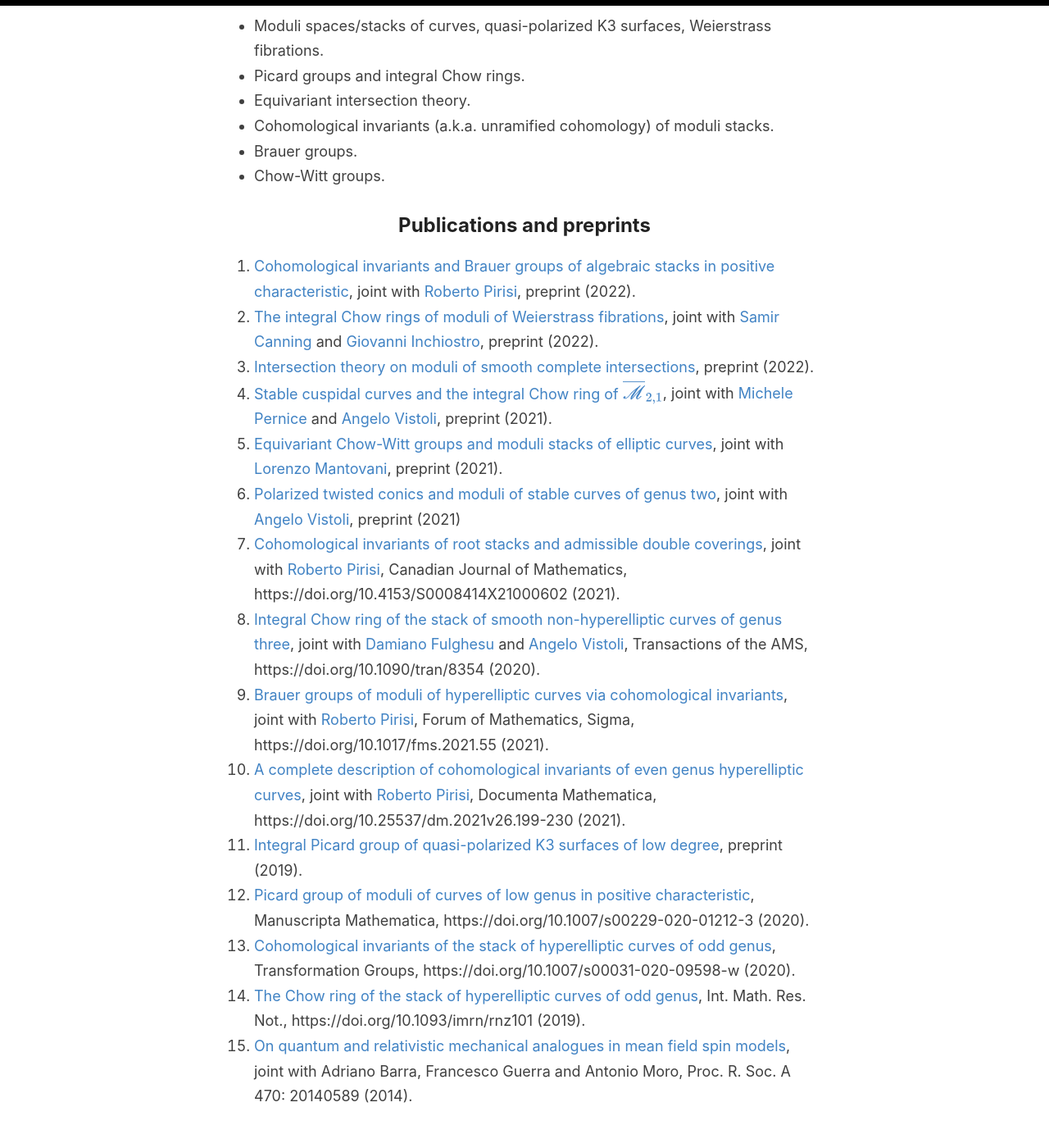
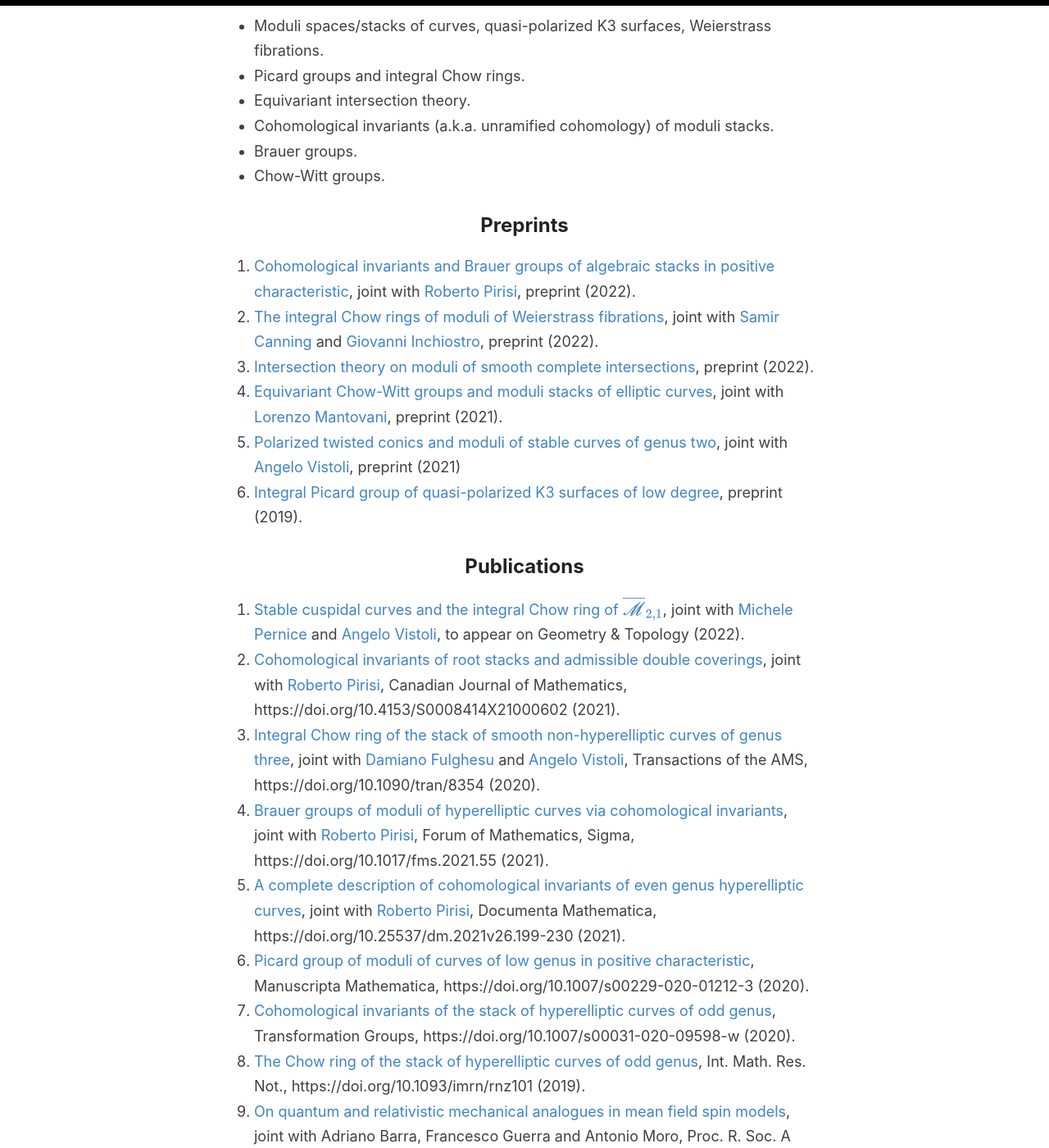
Before and after one commit to anddil/anddil.github.io, a Jekyll site: the page built from _pages/research.md, in a window 1280 px wide and 1400 px high, scrolled down 576 px. Shown: the whole window at 82% size. Built offline with Jekyll 4.4.1, drawn with Linux system fonts in a browser that asks for light colours.

Commit message:
Update research.md

```diff
--- a/_pages/research.md
+++ b/_pages/research.md
@@ -37,20 +37,22 @@
 - Brauer groups.
 - Chow-Witt groups.
 
-## Publications and preprints
+## Preprints
+1. [Cohomological invariants and Brauer groups of algebraic stacks in positive characteristic](https://arxiv.org/abs/2207.08792), joint with [Roberto Pirisi](https://people.kth.se/~pirisi/), preprint (2022).
+2. [The integral Chow rings of moduli of Weierstrass fibrations](https://arxiv.org/abs/2204.05524), joint with [Samir Canning](https://mathweb.ucsd.edu/~srcannin/) and [Giovanni Inchiostro](https://sites.math.washington.edu/~ginchios/), preprint (2022).
+3. [Intersection theory on moduli of smooth complete intersections](https://arxiv.org/abs/2201.06024), preprint (2022).
+4. [Equivariant Chow-Witt groups and moduli stacks of elliptic curves](https://arxiv.org/abs/2107.02305), joint with [Lorenzo Mantovani](http://user.math.uzh.ch/mantovani/index.html), preprint (2021).
+5. [Polarized twisted conics and moduli of stable curves of genus two](https://arxiv.org/abs/2103.13204), joint with [Angelo Vistoli](http://homepage.sns.it/vistoli/), preprint (2021)
+6. [Integral Picard group of quasi-polarized K3 surfaces of low degree](https://arxiv.org/abs/1910.08758), preprint (2019).
 
-1. [Cohomological invariants and Brauer groups of algebraic stacks in positive characteristic](https://arxiv.org/abs/2207.08792), joint with [Roberto Pirisi](https://people.kth.se/~pirisi/), preprint (2022).
-1. [The integral Chow rings of moduli of Weierstrass fibrations](https://arxiv.org/abs/2204.05524), joint with [Samir Canning](https://mathweb.ucsd.edu/~srcannin/) and [Giovanni Inchiostro](https://sites.math.washington.edu/~ginchios/), preprint (2022).
-1. [Intersection theory on moduli of smooth complete intersections](https://arxiv.org/abs/2201.06024), preprint (2022).
-1. [Stable cuspidal curves and the integral Chow ring of $\overline{\mathscr{M}}_{2,1}$](https://arxiv.org/abs/2108.03680), joint with [Michele Pernice](https://www.sns.it/en/persona/michele-pernice) and [Angelo Vistoli](http://homepage.sns.it/vistoli/), preprint (2021).
-1. [Equivariant Chow-Witt groups and moduli stacks of elliptic curves](https://arxiv.org/abs/2107.02305), joint with [Lorenzo Mantovani](http://user.math.uzh.ch/mantovani/index.html), preprint (2021).
-1. [Polarized twisted conics and moduli of stable curves of genus two](https://arxiv.org/abs/2103.13204), joint with [Angelo Vistoli](http://homepage.sns.it/vistoli/), preprint (2021)
-1. [Cohomological invariants of root stacks and admissible double coverings](https://arxiv.org/abs/2009.07671), joint with [Roberto Pirisi](https://people.kth.se/~pirisi/), Canadian Journal of Mathematics, https://doi.org/10.4153/S0008414X21000602 (2021).
-1. [Integral Chow ring of the stack of smooth non-hyperelliptic curves of genus three](https://arxiv.org/abs/2004.00052), joint with [Damiano Fulghesu](http://web.mnstate.edu/fulghesu/index.html) and [Angelo Vistoli](http://homepage.sns.it/vistoli/), Transactions of the AMS, https://doi.org/10.1090/tran/8354 (2020).
-2. [Brauer groups of moduli of hyperelliptic curves via cohomological invariants](https://arxiv.org/abs/2002.11065), joint with [Roberto Pirisi](https://people.kth.se/~pirisi/), Forum of Mathematics, Sigma, https://doi.org/10.1017/fms.2021.55 (2021).
-3. [A complete description of cohomological invariants of even genus hyperelliptic curves](https://arxiv.org/abs/1911.04005), joint with [Roberto Pirisi](https://people.kth.se/~pirisi/), Documenta Mathematica, https://doi.org/10.25537/dm.2021v26.199-230 (2021).
-4. [Integral Picard group of quasi-polarized K3 surfaces of low degree](https://arxiv.org/abs/1910.08758), preprint (2019).
-5. [Picard group of moduli of curves of low genus in positive characteristic](https://arxiv.org/abs/1812.01913), Manuscripta Mathematica, https://doi.org/10.1007/s00229-020-01212-3 (2020).
-6. [Cohomological invariants of the stack of hyperelliptic curves of odd genus](https://arxiv.org/abs/1804.02216), Transformation Groups, https://doi.org/10.1007/s00031-020-09598-w (2020).
-7. [The Chow ring of the stack of hyperelliptic curves of odd genus](https://arxiv.org/abs/1802.04519), Int. Math. Res. Not., https://doi.org/10.1093/imrn/rnz101 (2019).
-8. [On quantum and relativistic mechanical analogues in mean field spin models](https://arxiv.org/abs/1407.5009), joint with Adriano Barra, Francesco Guerra and Antonio Moro, Proc. R. Soc. A 470: 20140589 (2014).
+## Publications
+
+1. [Stable cuspidal curves and the integral Chow ring of $\overline{\mathscr{M}}_{2,1}$](https://arxiv.org/abs/2108.03680), joint with [Michele Pernice](https://www.sns.it/en/persona/michele-pernice) and [Angelo Vistoli](http://homepage.sns.it/vistoli/), to appear on Geometry & Topology (2022).
+2. [Cohomological invariants of root stacks and admissible double coverings](https://arxiv.org/abs/2009.07671), joint with [Roberto Pirisi](https://people.kth.se/~pirisi/), Canadian Journal of Mathematics, https://doi.org/10.4153/S0008414X21000602 (2021).
+3. [Integral Chow ring of the stack of smooth non-hyperelliptic curves of genus three](https://arxiv.org/abs/2004.00052), joint with [Damiano Fulghesu](http://web.mnstate.edu/fulghesu/index.html) and [Angelo Vistoli](http://homepage.sns.it/vistoli/), Transactions of the AMS, https://doi.org/10.1090/tran/8354 (2020).
+4. [Brauer groups of moduli of hyperelliptic curves via cohomological invariants](https://arxiv.org/abs/2002.11065), joint with [Roberto Pirisi](https://people.kth.se/~pirisi/), Forum of Mathematics, Sigma, https://doi.org/10.1017/fms.2021.55 (2021).
+5. [A complete description of cohomological invariants of even genus hyperelliptic curves](https://arxiv.org/abs/1911.04005), joint with [Roberto Pirisi](https://people.kth.se/~pirisi/), Documenta Mathematica, https://doi.org/10.25537/dm.2021v26.199-230 (2021).
+6. [Picard group of moduli of curves of low genus in positive characteristic](https://arxiv.org/abs/1812.01913), Manuscripta Mathematica, https://doi.org/10.1007/s00229-020-01212-3 (2020).
+7. [Cohomological invariants of the stack of hyperelliptic curves of odd genus](https://arxiv.org/abs/1804.02216), Transformation Groups, https://doi.org/10.1007/s00031-020-09598-w (2020).
+8. [The Chow ring of the stack of hyperelliptic curves of odd genus](https://arxiv.org/abs/1802.04519), Int. Math. Res. Not., https://doi.org/10.1093/imrn/rnz101 (2019).
+9. [On quantum and relativistic mechanical analogues in mean field spin models](https://arxiv.org/abs/1407.5009), joint with Adriano Barra, Francesco Guerra and Antonio Moro, Proc. R. Soc. A 470: 20140589 (2014).
```
